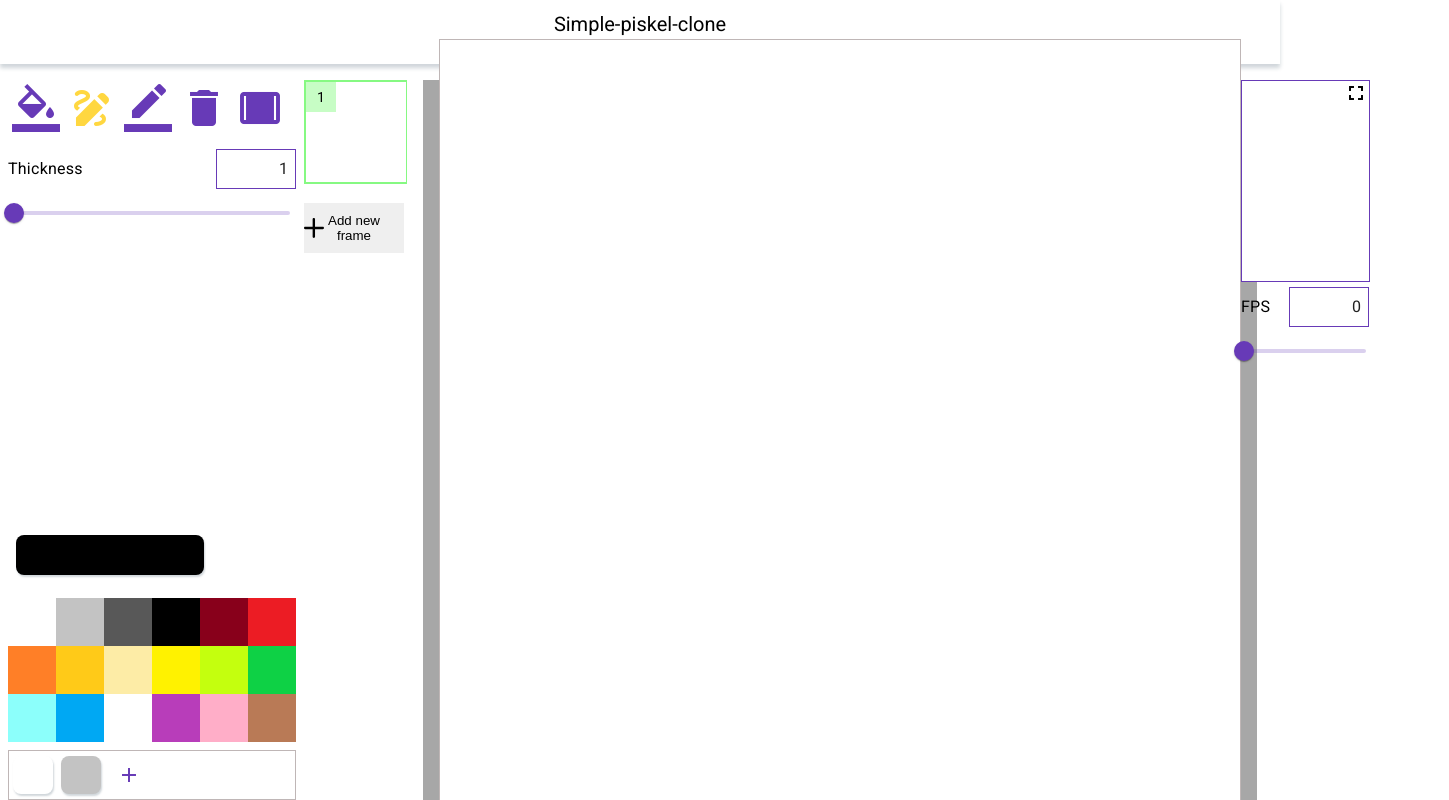
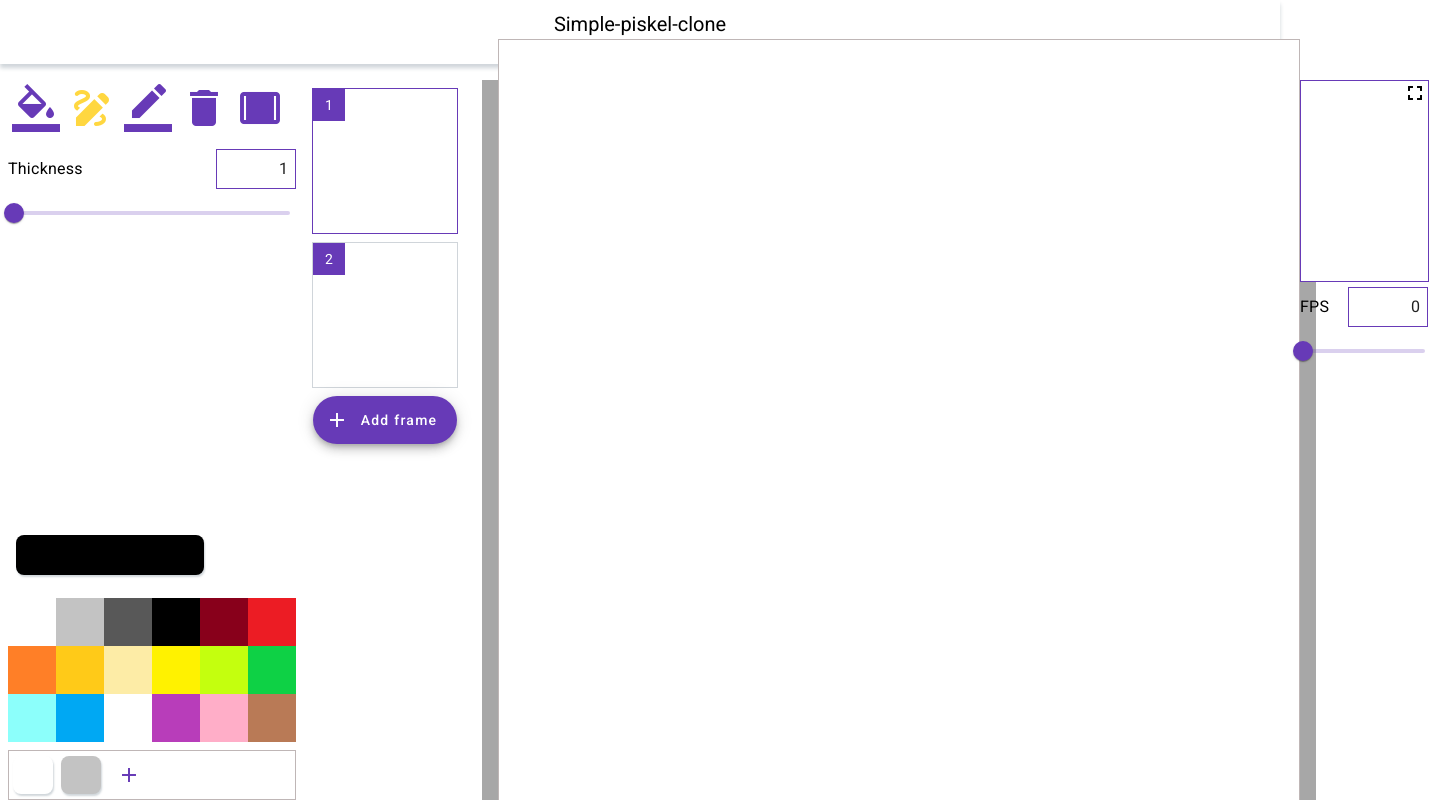
Before and after one commit to JackFrost58/Piskel-clone-app, an Angular app in the folder piskel-clone-app/: page / in a window 1280 px wide. Shown: the top 800 px of the page, 1449 px wide, since content can reach past the window. Built offline with nearby package versions, Linux system fonts and the light colour scheme.

Commit message:
frame-container: fix template frames

```diff
--- a/piskel-clone-app/src/app/components/frame-container/frame-container.component.html
+++ b/piskel-clone-app/src/app/components/frame-container/frame-container.component.html
@@ -1,14 +1,17 @@
-<div class="frame-panel">
-  <ul class="frame-containers">
-    <li class="frame-container">
-      <div class="frame frame--active">
-        <div class="frame__number">1</div>
-        <canvas class="frame__canvas"></canvas>
-        <button class="frame__button frame__duplicate"></button>
-        <button class="frame__button frame__delete"></button>
-        <button class="frame__button frame__dragDrop"></button>
+<div class="frames-container">
+  <div class="frames">
+    <ng-container *ngFor="let frame of frames">
+      <div class="frame" [ngClass]="{'active': frame.isActive? true : false}">
+        <div class="frame-number">{{frame.id}}</div>
+        <canvas class="frame-canvas"></canvas>
+        <mat-icon class="frame-icon frame-duplicate">content_copy</mat-icon>
+        <mat-icon class="frame-icon frame-delete">delete</mat-icon>
+        <mat-icon class="frame-icon frame-drag">open_with</mat-icon>
       </div>
-    </li>
-  </ul>
-  <button class="frame__add" id="add-frame">Add new frame</button>
+    </ng-container>
+  </div>
+  <button mat-fab extended color="primary">
+    <mat-icon>add</mat-icon>
+    Add frame
+  </button>
 </div>
--- a/piskel-clone-app/src/app/components/frame-container/frame-container.component.scss
+++ b/piskel-clone-app/src/app/components/frame-container/frame-container.component.scss
@@ -1,91 +1,65 @@
 @import 'vars';
 @import 'mixins';
 
-.frame-panel {
-  max-height: 800px;
-  overflow-y: auto;
-}
-
-.frame-containers{
-  list-style: none;
-  margin: 0;
-  padding: 0;
-
-  .frame-container {
-    @include block-size(103px, 103px);
-
-    margin-bottom: 20px;
-  }
+.frames-container {
+  @include flex(column);
+  @include flex-center;
 }
 
 .frame {
-  @include block-size(100px, 100px);
+  @include block-size(9rem, 9rem);
   @include border($shadow-color);
 
   position: relative;
+  margin: $default-offset-small;
 
   &:hover *{
     opacity: 1;
   }
-}
 
-.frame__button {
-  @include block-size(30px, 30px);
+  &-delete {
+    right: 0;
+  }
 
-  right: 0;
-  z-index: 2;
-  position: absolute;
-  opacity: 0;
-  border: none;
-  background-repeat: no-repeat;
-  background-position: center;
-}
+  &-duplicate {
+    bottom: 0;
+  }
 
-.frame__delete {
-  right: 0;
-  background-image: url('./img/delete.svg');
-}
+  &-canvas {
+    @include block-size(9rem, 9rem);
+    image-rendering: pixelated;
+  }
 
-.frame__duplicate {
-  bottom: 0;
-  background-image: url('./img/duplicate.svg');
-}
+  &-drag {
+    bottom: 0;
+    left: 0;
+  }
 
-.frame__add {
-  @include block-size(100px, 50px);
+  &-number {
+    @include block-size(2rem, 2rem);
+    @include flex;
+    @include flex-center;
+    position: absolute;
+    background-color: $primary;
+    color: $white
+  }
 
-  border: 0 solid transparent;
-  background-image: url('./img/plus.svg');
-  background-position: left;
-  background-repeat: no-repeat;
+  &-icon {
+    right: 0;
+    z-index: 2;
+    position: absolute;
+    opacity: 0;
+    color: $primary;
+    cursor: pointer;
 
-  &:hover {
-    background-color: rgba(35, 245, 28, 0.548);
+    &:hover {
+      color: $secondary
+    }
   }
 }
 
-.frame--active{
-  border: 2px solid rgba(35, 245, 28, 0.548);
-}
-
-.frame__number {
-  @include block-size(30px, 30px);
-  @include flex;
-  @include flex-center;
-  position: absolute;
-  background-color: rgba(35, 245, 28, 0.253);
-}
-
-.frame__canvas {
-  @include block-size(100px, 100px);
-  image-rendering: pixelated;
-}
-
-.frame__dragDrop {
-  bottom: 0;
-  left: 0;
-  background-image: url('./img/dragdrop.jpg');
-  background-size: 20px;
+.active {
+  @include border($primary);
 }
 
 .dragContainer {
--- a/piskel-clone-app/src/app/components/frame-container/frame-container.component.ts
+++ b/piskel-clone-app/src/app/components/frame-container/frame-container.component.ts
@@ -6,6 +6,18 @@ import {Component, OnInit} from '@angular/core';
   styleUrls: ['./frame-container.component.scss']
 })
 export class FrameContainerComponent implements OnInit {
+  public frames = [
+    {
+      id: 1,
+      canvasData: [],
+      isActive: true,
+    },
+    {
+      id: 2,
+      canvasData: [],
+      isActive: false,
+    }
+  ]
 
   constructor() { }
 
```
Also changed, not shown: piskel-clone-app/src/app/components/frame-container/frame-container.module.ts (+8 -4 lines).
